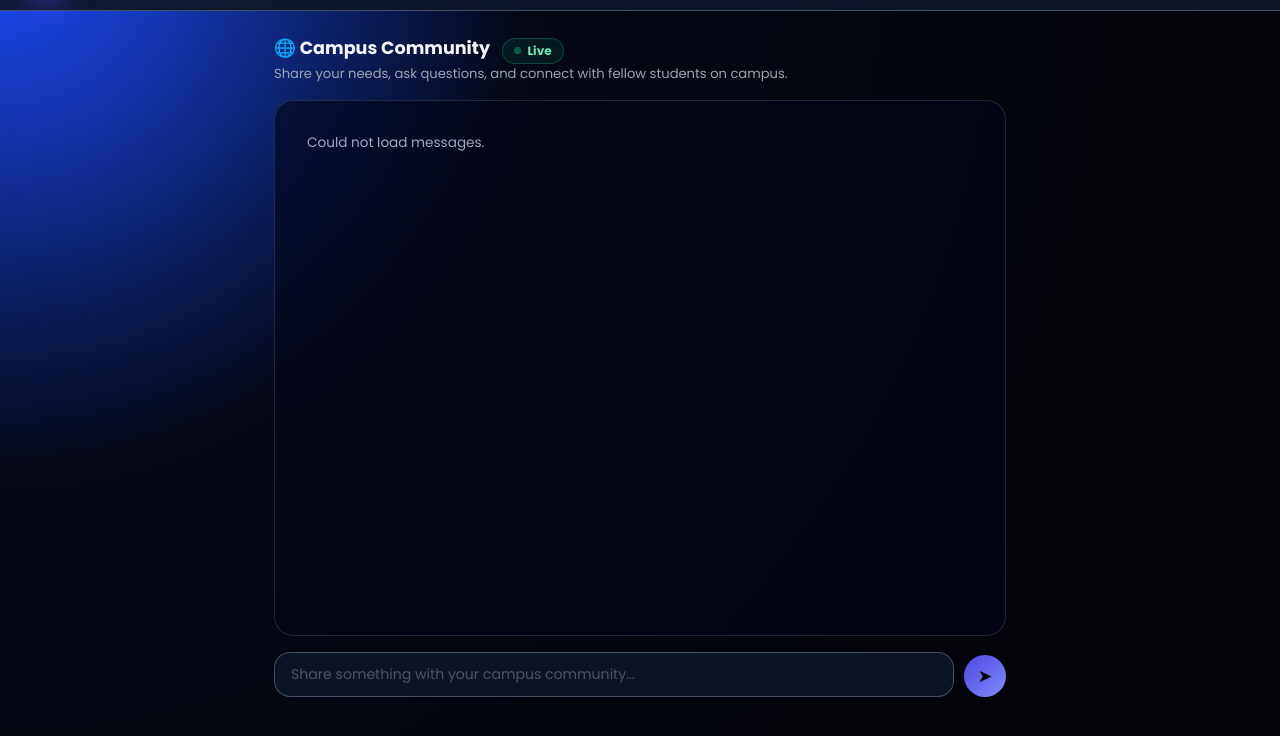
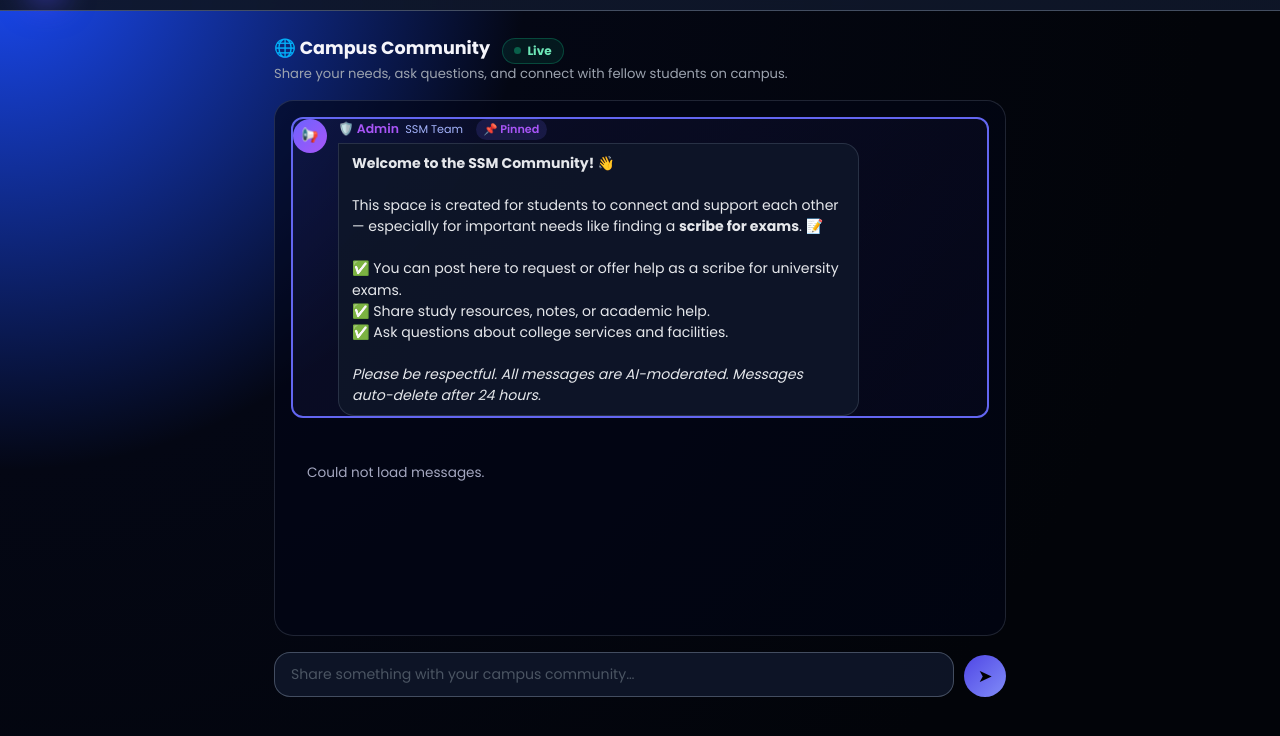
Before and after one commit to Adhirajj07/SmartStudentMarketPlace, a plain HTML site: page frontend/html/community.html in a window 1280 px wide. Shown: the part 58-794 px from the top of the page. Drawn offline with nearby package versions, Linux system fonts and the light colour scheme; no server answers; sample sign-in values are in the browser's storage.

Commit message:
fixed the bug and add a default message in the community section

```diff
--- a/frontend/css/styles.css
+++ b/frontend/css/styles.css
@@ -1396,3 +1396,32 @@ html, body {
 #auth-container::-webkit-scrollbar {
   display: none;                /* Chrome/Safari */
 }
+/* ---- Paste this into your styles.css ---- */
+
+.pinned-admin-msg {
+  border: 2px solid var(--accent, #6c63ff) !important;
+  background: linear-gradient(135deg, rgba(108, 99, 255, 0.08), rgba(108, 99, 255, 0.03)) !important;
+  border-radius: 12px;
+  margin-bottom: 1.2rem;
+  position: relative;
+}
+
+.admin-avatar {
+  background: linear-gradient(135deg, #6c63ff, #a855f7) !important;
+  font-size: 1.1rem;
+}
+
+.admin-name {
+  color: #a855f7 !important;
+  font-weight: 700;
+}
+
+.pinned-badge {
+  font-size: 0.7rem;
+  background: rgba(108, 99, 255, 0.15);
+  color: #a855f7;
+  padding: 2px 8px;
+  border-radius: 20px;
+  font-weight: 600;
+  margin-left: 6px;
+}
--- a/frontend/js/community.js
+++ b/frontend/js/community.js
@@ -16,6 +16,39 @@ const statusEl = document.getElementById("input-status");
 clearUnread("community"); // User is on community page
 const socket = io(BASE);
 socket.emit("community_join");
+
+// -------------------------------------------------------
+// Pinned Admin Message (always shown at top)
+// -------------------------------------------------------
+const PINNED_ADMIN_MESSAGE = `
+  <div class="msg-bubble pinned-admin-msg" id="pinned-admin">
+    <div class="msg-avatar admin-avatar">📢</div>
+    <div class="msg-body">
+      <div class="msg-meta">
+        <span class="msg-name admin-name">🛡️ Admin</span>
+        <span class="msg-dept">SSM Team</span>
+        <span class="pinned-badge">📌 Pinned</span>
+      </div>
+      <div class="msg-text">
+        <strong>Welcome to the SSM Community! 👋</strong><br><br>
+        This space is created for students to connect and support each other — especially for important needs like finding a <strong>scribe for exams</strong>. 📝<br><br>
+        ✅ You can post here to request or offer help as a scribe for university exams.<br>
+        ✅ Share study resources, notes, or academic help.<br>
+        ✅ Ask questions about college services and facilities.<br><br>
+        <em>Please be respectful. All messages are AI-moderated. Messages auto-delete after 24 hours.</em>
+      </div>
+    </div>
+  </div>
+`;
+
+function renderPinnedMessage() {
+  // Remove existing pinned message if present
+  const existing = document.getElementById("pinned-admin");
+  if (existing) existing.remove();
+
+  // Insert at the very top of container
+  container.insertAdjacentHTML("afterbegin", PINNED_ADMIN_MESSAGE);
+}
 
 // -------------------------------------------------------
 // Render a single message bubble
@@ -78,13 +111,17 @@ async function loadMessages() {
           <div class="emoji">💬</div>
           <p>No messages yet. Be the first to say something!</p>
         </div>`;
-      return;
+    } else {
+      container.innerHTML = messages.map(renderMessage).join("");
+      scrollToBottom();
     }
 
-    container.innerHTML = messages.map(renderMessage).join("");
-    scrollToBottom();
+    // Always render pinned message at top (after setting content)
+    renderPinnedMessage();
+
   } catch (err) {
     container.innerHTML = `<p class="muted small" style="padding:1rem;">Could not load messages.</p>`;
+    renderPinnedMessage();
   }
 }
 
@@ -178,6 +215,9 @@ function appendMessage(msg) {
   const div = document.createElement("div");
   div.innerHTML = renderMessage(msg);
   container.appendChild(div.firstElementChild);
+
+  // Keep pinned message at top always
+  renderPinnedMessage();
 }
 
 // -------------------------------------------------------
```
